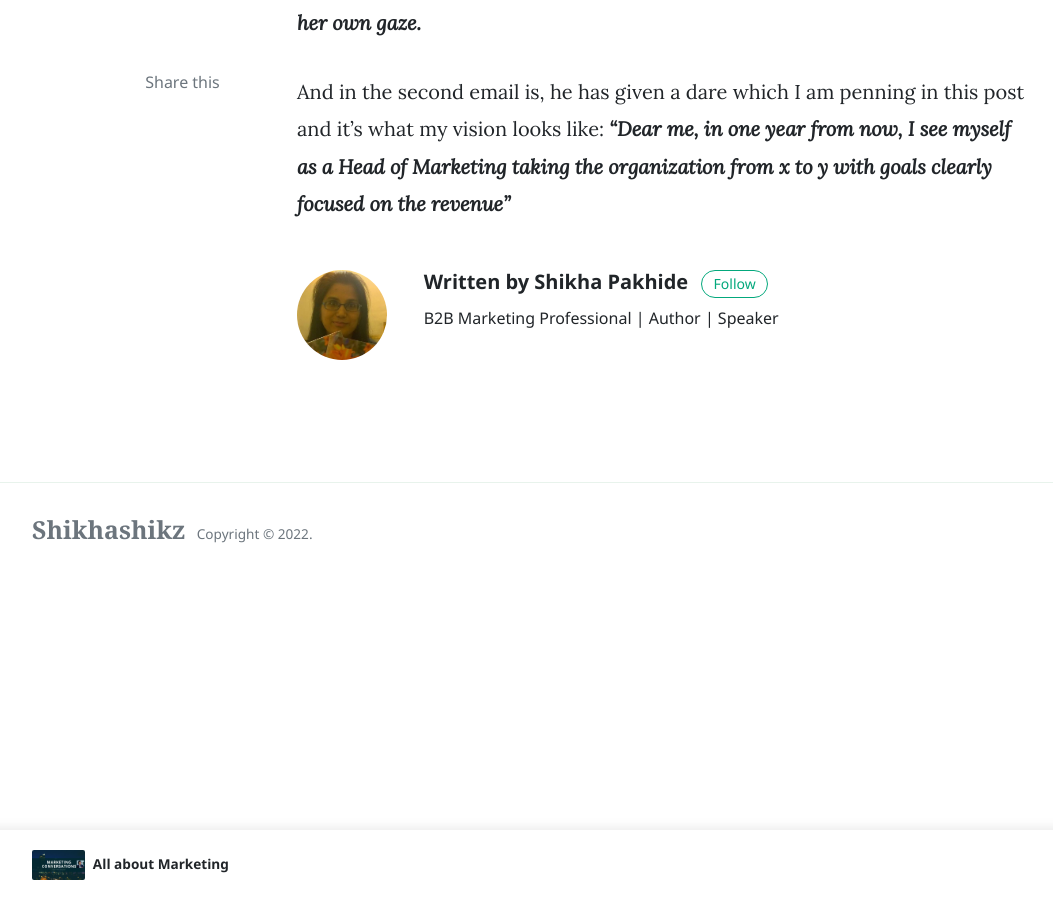
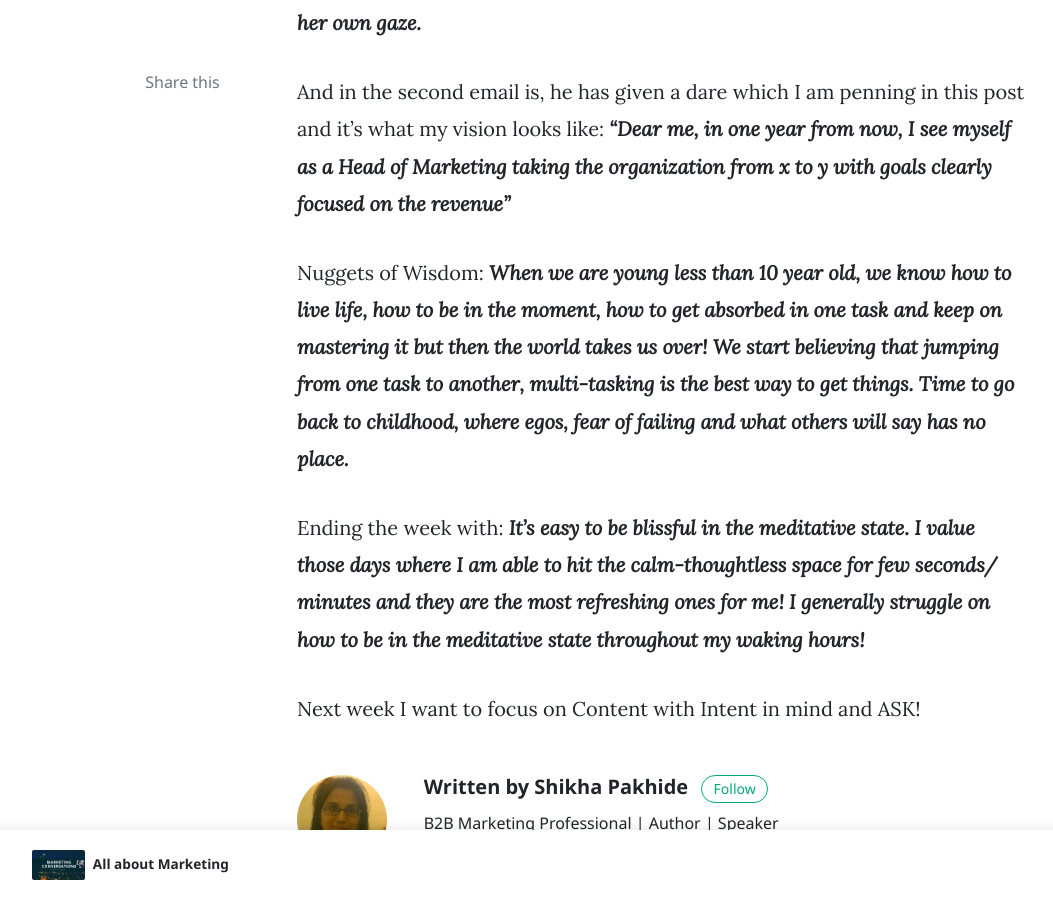
Before and after one commit to shikhashikz/shikhashikz.github.io, a Jekyll site: the page built from _posts/2022-01-05-Marketing-Storytelling-NewYear.md, in a window 1280 px wide and 900 px high, scrolled down 1971 px. Shown: the whole window, without its empty margins (73-1126 px from the left). Built offline with Jekyll 4.4.1, drawn with Linux system fonts in a browser that asks for light colours; nearby versions of some CDN libraries; comment, search, counter and statistics services are not loaded; some of the changed text lies outside the part shown.

Commit message:
Update 2022-01-05-Marketing-Storytelling-NewYear.md

```diff
--- a/_posts/2022-01-05-Marketing-Storytelling-NewYear.md
+++ b/_posts/2022-01-05-Marketing-Storytelling-NewYear.md
@@ -31,3 +31,11 @@ P.S. Kids in question are all girls in the age group of 8-12 years including his
 
 And in the second email is, he has given a dare which I am penning in this post and it's what my vision looks like:
 ***"Dear me, in one year from now, I see myself as a Head of Marketing taking the organization from x to y with goals clearly focused on the revenue"***
+
+Nuggets of Wisdom:
+***When we are young less than 10 year old, we know how to live life, how to be in the moment, how to get absorbed in one task and keep on mastering it but then the world takes us over! We start believing that jumping from one task to another, multi-tasking is the best way to get things. Time to go back to childhood, where egos, fear of failing and what others will say has no place.***
+
+Ending the week with:
+***It's easy to be blissful in the meditative state. I value those days where I am able to hit the calm-thoughtless space for few seconds/ minutes and they are the most refreshing ones for me! I generally struggle on how to be in the meditative state throughout my waking hours!***
+
+Next week I want to focus on Content with Intent in mind and ASK!
```
